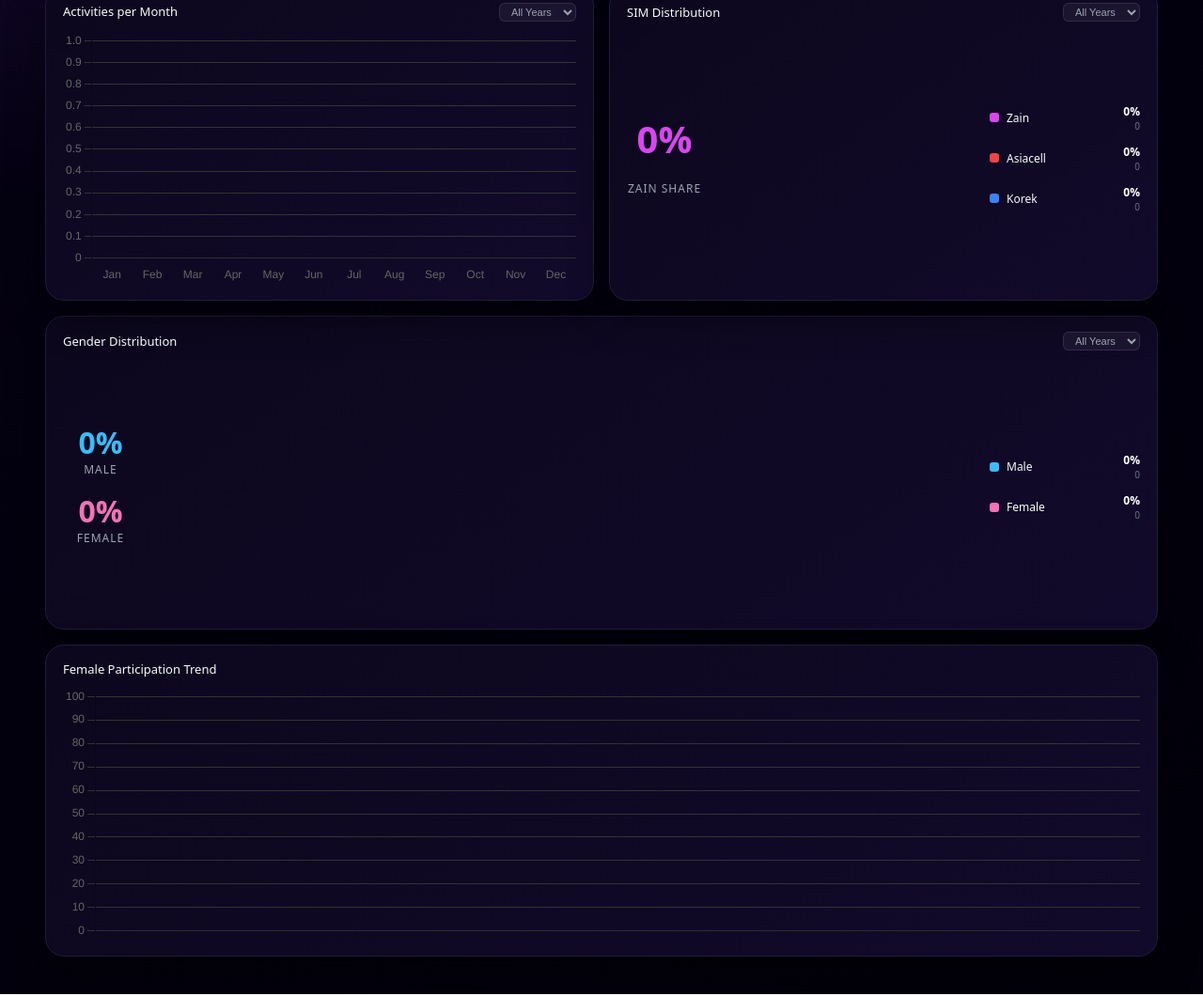
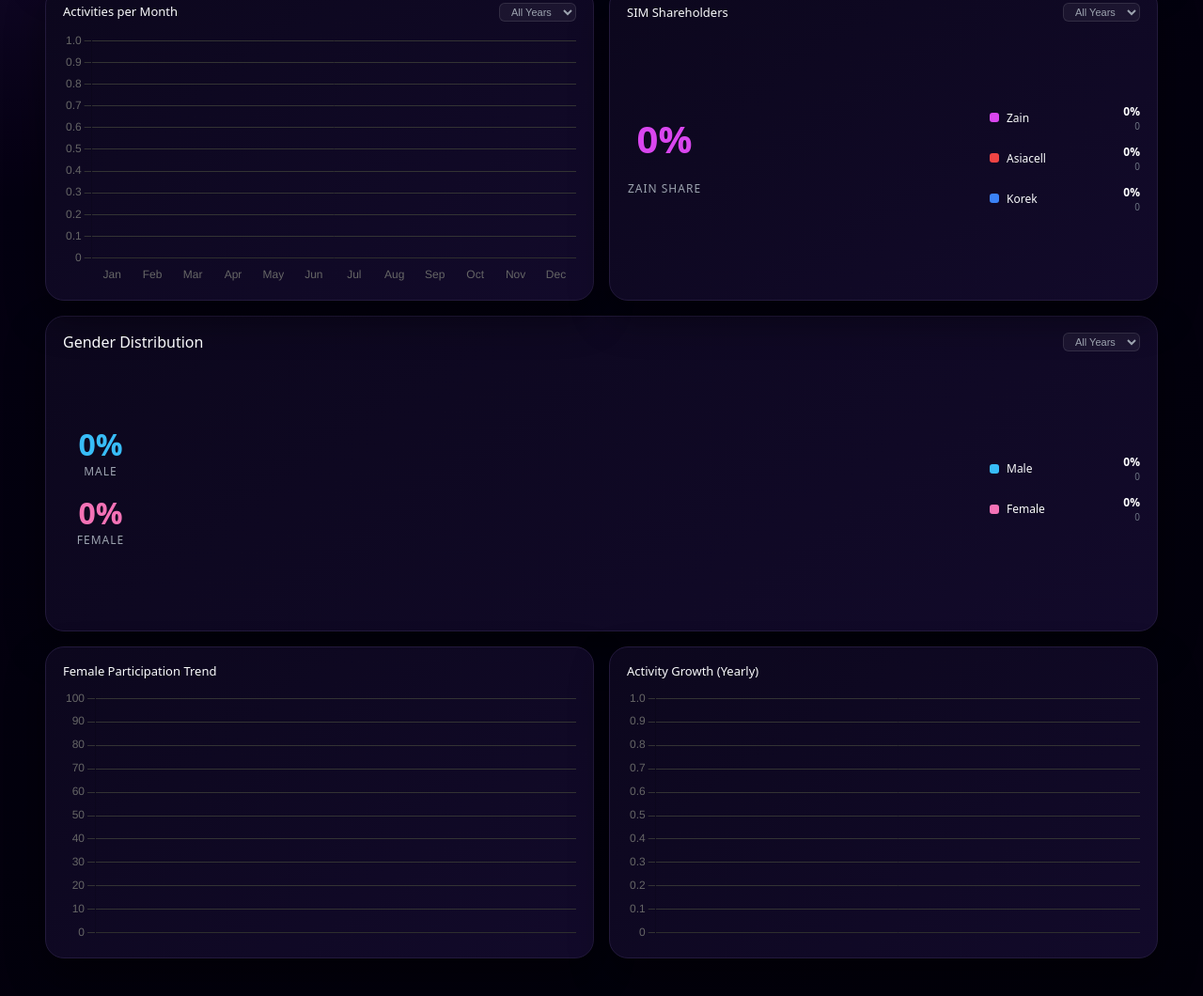
Before and after one commit to Ali-Maky/CER, a plain HTML site: page index.html in a window 1280 px wide. Shown: the part 806-1866 px from the top of the page at 94% size. Drawn offline with nearby package versions, Linux system fonts and the light colour scheme; no server answers.

Commit message:
Update index.html

```diff
--- a/index.html
+++ b/index.html
@@ -2,7 +2,7 @@
 <html lang="en">
 <head>
   <meta charset="UTF-8" />
-  <title>CER Impact Dashboard (Trends & Comparisons)</title>
+  <title>CER Impact Dashboard (Final with Trends)</title>
   <meta name="viewport" content="width=device-width, initial-scale=1" />
   <script src="https://cdn.jsdelivr.net/npm/@supabase/supabase-js@2"></script>
   <script src="https://cdn.jsdelivr.net/npm/chart.js"></script>
@@ -286,7 +286,7 @@
             <div class="card-header-row"><div class="card-label">Total Activities</div><div class="badge-soft"><span class="badge-soft-dot"></span><span>Actual</span></div></div>
             <div id="kpiActivities" class="kpi-value">...</div>
             <div id="kpiActivitiesDelta" class="kpi-delta delta-neutral"></div>
-            <div style="font-size:12px; color:#d946ef; margin-top:4px;"><span id="kpiZainRate">0%</span> Implemented By Zain</div>
+            <div style="font-size:12px; color:#d946ef; margin-top:4px;"><span id="kpiZainRate">0%</span> Zain Led</div>
         </div>
         <div class="card"><div class="card-header-row"><div class="card-label">Participants</div><div id="audienceDeltaBadge" class="badge-soft"><span class="badge-soft-dot"></span><span id="audienceDeltaBadgeText">vs Prev</span></div></div><div id="kpiAudience" class="kpi-value">...</div><div id="kpiAudienceDelta" class="kpi-delta delta-neutral"></div></div>
         <div class="card"><div class="card-header-row"><div class="card-label">Cities Covered</div><div class="badge-soft"><span class="badge-soft-dot"></span><span>Cities Covered</span></div></div><div id="kpiCities" class="kpi-value">...</div><div id="kpiCitiesDelta" class="kpi-delta delta-neutral"></div></div>
@@ -304,11 +304,11 @@
                 <div id="kpiBudgetDelta" class="kpi-delta delta-neutral"></div>
             </div>
             <div class="budget-grid">
-                <div><div class="budget-sub-label">Actual Budget</div><div id="kpiBudgetActual" class="budget-sub-value">...</div></div>
+                <div><div class="budget-sub-label">Actual Approved Budget</div><div id="kpiBudgetActual" class="budget-sub-value">...</div></div>
                 <div><div class="budget-sub-label">Planned Budget</div><div id="kpiBudgetPlanned" class="budget-sub-value">...</div></div>
             </div>
             <div class="budget-progress-bg"><div id="budgetProgressBar" class="budget-progress-fill"></div></div>
-            <div class="budget-progress-text"><span id="budgetProgressText">0% Spent from Actual</span><span id="budgetPlanComparison">...</span></div>
+            <div class="budget-progress-text"><span id="budgetProgressText">0% of Actual</span><span id="budgetPlanComparison">...</span></div>
         </div>
 
         <div id="cardJobs" class="card" style="grid-column: span 2;">
@@ -334,7 +334,7 @@
             <div class="chart-wrapper"><canvas id="activitiesChart"></canvas></div>
         </div>
         <div class="card">
-            <div class="card-header-row"><div class="chart-title">SIM Distribution</div><select id="simYearFilter" onchange="updateSimChart()" class="card-filter"><option value="all">All Years</option></select></div>
+            <div class="card-header-row"><div class="chart-title">SIM Shareholders</div><select id="simYearFilter" onchange="updateSimChart()" class="card-filter"><option value="all">All Years</option></select></div>
             <div class="donut-card-body">
                 <div class="donut-kpi-section"><div id="kpiSimShare" class="donut-big-number">0%</div><div class="donut-label">Zain Share</div></div>
                 <div class="donut-chart-container"><canvas id="simChart"></canvas></div><div id="simLegend" class="donut-legend"></div>
@@ -344,7 +344,7 @@
 
       <div id="rowCharts2" class="grid" style="margin-top: 16px;">
         <div class="card">
-            <div class="card-header-row"><div class="chart-title">Gender Distribution</div><select id="genderYearFilter" onchange="updateGenderChart()" class="card-filter"><option value="all">All Years</option></select></div>
+            <div class="card-header-row"><div class="card-title">Gender Distribution</div><select id="genderYearFilter" onchange="updateGenderChart()" class="card-filter"><option value="all">All Years</option></select></div>
             <div class="donut-card-body">
                 <div class="donut-kpi-section">
                     <div><div id="kpiMaleShare" class="donut-big-number" style="color:#38bdf8; font-size:32px;">0%</div><div class="donut-label">Male</div></div>
@@ -355,12 +355,18 @@
         </div>
       </div>
 
-      <div class="grid" style="margin-top:16px;">
+      <div class="grid grid-2" style="margin-top:16px;">
           <div class="card">
               <div class="chart-header">
                   <div><div class="chart-title">Female Participation Trend</div></div>
               </div>
               <div class="chart-wrapper"><canvas id="genderLineChart"></canvas></div>
+          </div>
+          <div class="card">
+              <div class="chart-header">
+                  <div><div class="chart-title">Activity Growth (Yearly)</div></div>
+              </div>
+              <div class="chart-wrapper"><canvas id="activitiesTrendChart"></canvas></div>
           </div>
       </div>
     </div>
@@ -391,17 +397,17 @@
   const IQD_RATE = 1320;
 
   let isAdmin = false;
+  let allLogistics = [];
   let currentLogistics = [];
-  let comparisonLogistics = []; // Previous Year Data
-  let allLogistics = []; // For Activity Chart
+  let yearlyMetricsArray = [];
+  let comparisonLogistics = [];
   let rawSocial = [];
   let rawRegistration = [];
-  let yearlyMetrics = {};
-  let yearlyMetricsArray = [];
   let simChartInstance = null;
   let genderChartInstance = null;
   let activitiesChartInstance = null;
   let genderLineChartInstance = null;
+  let activitiesTrendChartInstance = null;
 
   function showToast(msg) {
       const x = document.getElementById("toast");
@@ -573,6 +579,7 @@
       const tSoc = { reach: 0, engagement: 0, interaction: 0, impression: 0 };
       const tSocPrev = { reach: 0, engagement: 0, interaction: 0, impression: 0 };
 
+      // SOCIAL DELTAS
       rawSocial.forEach(row => {
         const y = String(row[COLS_SOCIAL.year]).trim();
         if (y == selectedYear) {
@@ -602,6 +609,7 @@
       updateSimChart();
       updateGenderChart();
       renderGenderLineChart();
+      renderActivitiesTrendChart();
   }
 
   function applyFilters() {
@@ -633,12 +641,12 @@
 
     let pct = 0; if(actual > 0) pct = Math.min((spent / actual) * 100, 100);
     document.getElementById("budgetProgressBar").style.width = pct + "%";
-    document.getElementById("budgetProgressText").textContent = pct.toFixed(1) + "% Spent from Actual";
+    document.getElementById("budgetProgressText").textContent = pct.toFixed(1) + "% Actual Spent from Actual Approved";
 
     if(planned > 0) {
         const diff = ((actual - planned) / planned) * 100;
         const sign = diff > 0 ? "+" : "";
-        document.getElementById("budgetPlanComparison").textContent = `${sign}${diff.toFixed(1)}% Actual vs Plan`;
+        document.getElementById("budgetPlanComparison").textContent = `${sign}${diff.toFixed(1)}% Actual Approved vs Planned`;
         document.getElementById("budgetPlanComparison").style.color = diff > 0 ? "#f97373" : "#4ade80";
     } else { document.getElementById("budgetPlanComparison").textContent = ""; }
 
@@ -646,7 +654,7 @@
     const dAud = calculateDelta(mCurr.audience, mPrev.audience); document.getElementById("kpiAudienceDelta").textContent = dAud.t; document.getElementById("kpiAudienceDelta").className = dAud.c;
     const dBud = calculateDelta(mCurr.budget, mPrev.budget); document.getElementById("kpiBudgetDelta").textContent = dBud.t; document.getElementById("kpiBudgetDelta").className = dBud.c;
     const dCit = calculateDelta(mCurr.cities, mPrev.cities); document.getElementById("kpiCitiesDelta").textContent = dCit.t; document.getElementById("kpiCitiesDelta").className = dCit.c;
-    document.getElementById("audienceDeltaBadgeText").textContent = "vs " + (selectedYear - 1);
+    document.getElementById("audienceDeltaBadgeText").textContent = "vs Prev";
   }
 
   function computeMetrics(data, quarterFilter) {
@@ -657,17 +665,11 @@
       if (name.length < 2 || name.includes("total")) return; if (status.includes("cancel") || status.includes("postpon")) return;
       if (quarterFilter !== "all") { const dObj = parseCustomDate(row[COLS_LOGISTICS.start_date], selectedYear); if (!dObj || getQuarter(dObj) !== quarterFilter) return; }
 
-      // ONLINE FILTER CHECK
       const city = String(row[COLS_LOGISTICS.city] || "").trim().toLowerCase();
       const isOnline = city.includes("online") || city.includes("virtual") || city.includes("zoom");
 
       activities++;
-
-      // ONLY ADD AUDIENCE IF NOT ONLINE
-      if(!isOnline) {
-          totalAudience += toNumberSmart(row[COLS_LOGISTICS.audience]);
-      }
-
+      if(!isOnline) totalAudience += toNumberSmart(row[COLS_LOGISTICS.audience]);
       totalBudget += toNumberSmart(row[COLS_LOGISTICS.budget]);
       if (row[COLS_LOGISTICS.is_zain] === true) zainLed++;
 
@@ -744,6 +746,41 @@
       });
   }
 
+  function renderActivitiesTrendChart() {
+      const yearCounts = {};
+      allLogistics.forEach(row => {
+          const y = row.Year;
+          if(y) yearCounts[y] = (yearCounts[y] || 0) + 1;
+      });
+      const years = Object.keys(yearCounts).sort();
+      const counts = years.map(y => yearCounts[y]);
+
+      if (activitiesTrendChartInstance) activitiesTrendChartInstance.destroy();
+      activitiesTrendChartInstance = new Chart(document.getElementById("activitiesTrendChart"), {
+          type: 'line',
+          data: {
+              labels: years,
+              datasets: [{
+                  label: 'Total Activities',
+                  data: counts,
+                  borderColor: '#d946ef',
+                  backgroundColor: 'rgba(217, 70, 239, 0.1)',
+                  tension: 0.4,
+                  fill: true
+              }]
+          },
+          options: {
+              responsive: true,
+              maintainAspectRatio: false,
+              plugins: { legend: { display: false } },
+              scales: {
+                  y: { beginAtZero: true, grid: { color: '#333' } },
+                  x: { grid: { display: false } }
+              }
+          }
+      });
+  }
+
   function populateYearFilters() {
       const uniqueYears = new Set(); rawRegistration.forEach(r => { if(r._derivedYear) uniqueYears.add(r._derivedYear); });
       const simSelect = document.getElementById("simYearFilter"); simSelect.innerHTML = '<option value="all" selected>All Years</option>';
```
